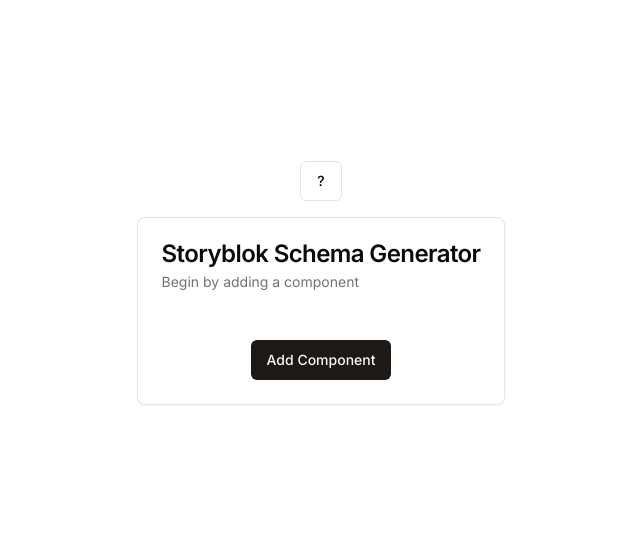
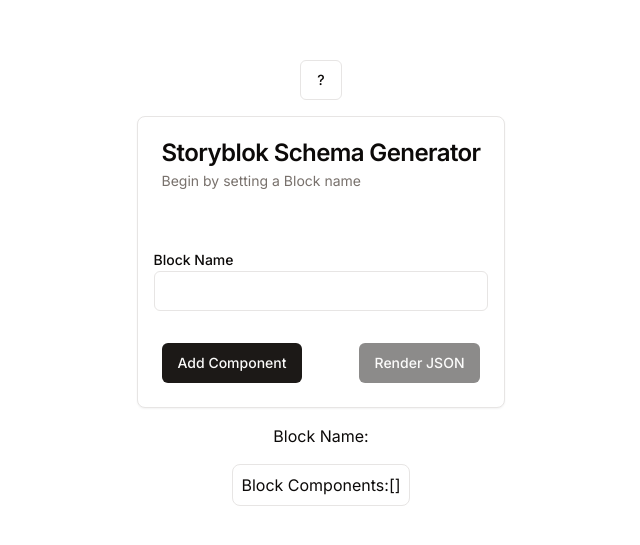
Before and after one commit to Bazzana/frugal-schema, a Next.js app: page / in a window 1280 px wide. Shown: the part 117-662 px from the top of the page, without its empty margins (319-959 px from the left). Built offline with nearby package versions, Linux system fonts and the light colour scheme.

Commit message:
Add jsonify functionality

```diff
--- a/app/page.tsx
+++ b/app/page.tsx
@@ -14,9 +14,11 @@
   CardHeader,
   CardTitle,
 } from "@/components/ui/card"
+import { Label } from "@/components/ui/label"
+import { Input } from "@/components/ui/input"
 
 interface Component {
-  id: number;
+  id?: number;
   componentName: string;
   componentType: string;
 }
@@ -25,6 +27,7 @@
   // Initialize state with an empty array for component values
   const [componentList, setComponentList] = useState<Component[]>([]);
   const [nextId, setNextId] = useState(0);
+  const [blokName, setBlokName] = useState('');
 
   const addComponent = () => {
     setComponentList([
@@ -45,15 +48,36 @@
     ));
   };
 
+  const canRenderJSON = () => {
+    return componentList.length == 0 ? true : false
+  }
+
+  const JSONify = () => {
+    let componentListReflection = componentList
+    componentListReflection.forEach((e) => {
+      delete e.id
+    })
+    return JSON.stringify(componentListReflection);
+  }
+
   return (
     <main className="flex min-h-screen flex-col items-center justify-center gap-4 p-24">
       <DescriptionDialog />
       <Card>
         <CardHeader>
           <CardTitle>Storyblok Schema Generator</CardTitle>
-          <CardDescription>Begin by adding a component</CardDescription>
+          <CardDescription>Begin by setting a Block name</CardDescription>
         </CardHeader>
-        <CardContent>
+        <CardContent className="py-4 px-0">
+          <div className="py-4 px-4">
+            <Label htmlFor="Component Type">Block Name</Label>
+            <Input
+            name="Blok Name"
+            required
+            value={blokName}
+            onChange={(e) => setBlokName(e.target.value)}  // Update local state on input change
+            />
+          </div>
           {componentList.map(component => (
             <ComponentSelect
               key={component.id} // Use unique ID
@@ -63,13 +87,15 @@
             />
           ))}
         </CardContent>
-        <CardFooter className="flex flex-col">
-        <Button onClick={addComponent} disabled={false} buttonText="Add Component" />
-            {componentList.map((value:string, index:number) => (
-              <div className="block">{value.componentName}, {value.componentType}</div>
-            ))}
+        <CardFooter className="flex flex-row justify-between gap-4">
+          <Button onClick={addComponent} disabled={false} buttonText="Add Component" />
+          <Button disabled={canRenderJSON()} buttonText="Render JSON" />
         </CardFooter>
       </Card>
+      <div>Block Name: {blokName} </div>
+      <div className="border px-2 py-2 rounded-lg">Block Components:
+        {JSONify()}
+      </div>
     </main>
   );
 }
```
